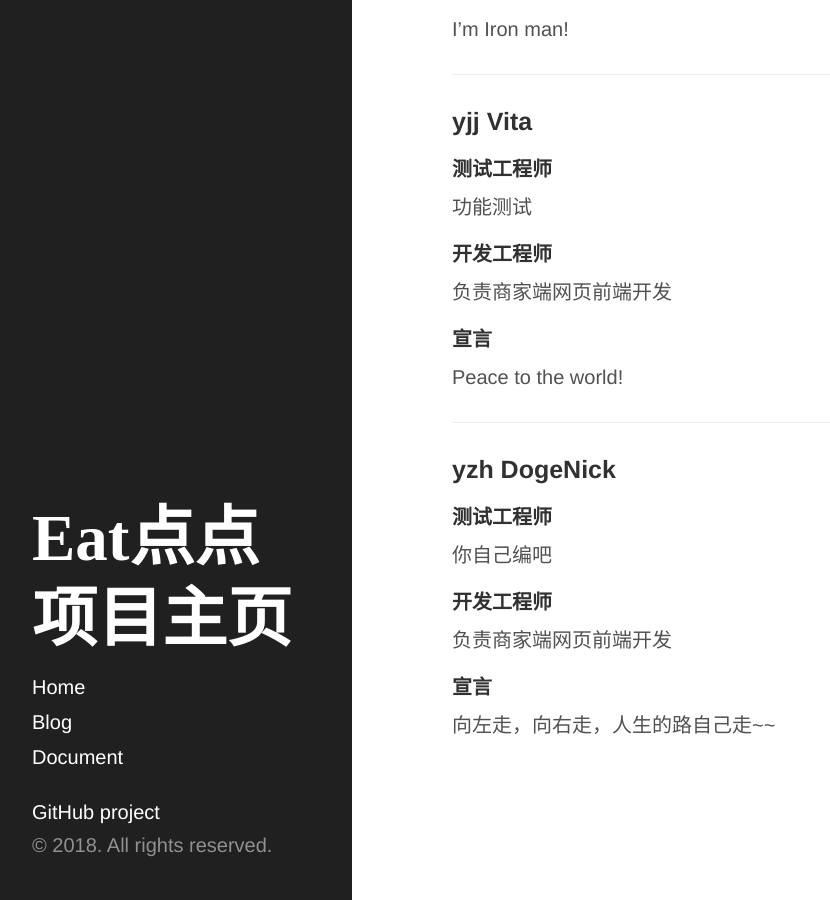
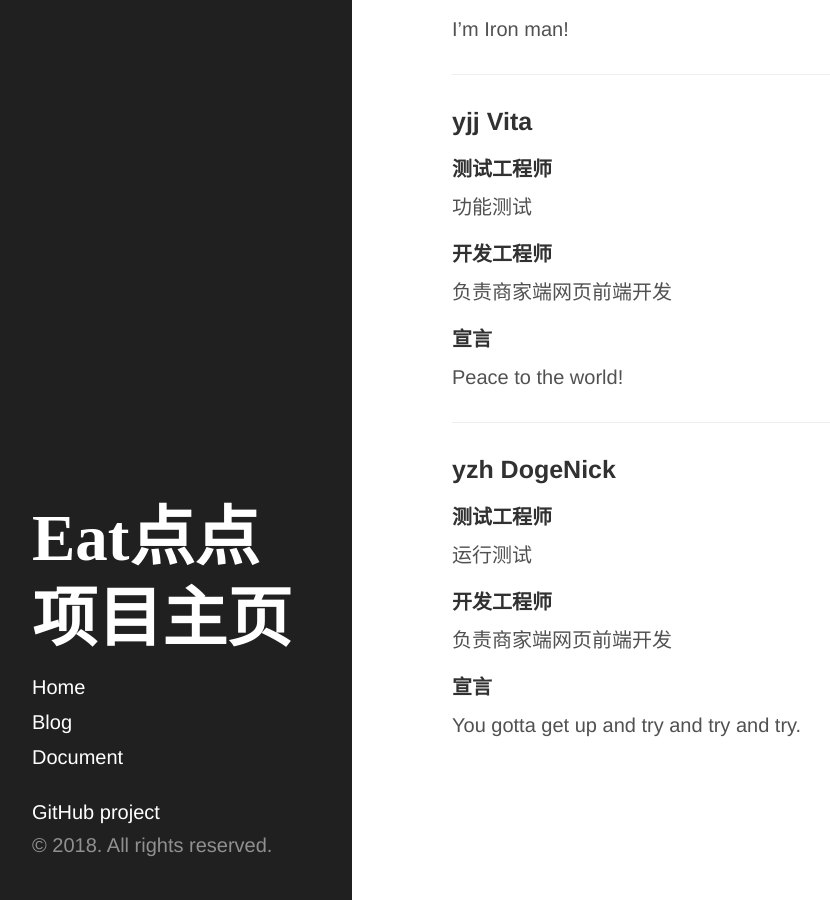
Before and after one commit to ChickenDinner8/ChickenDinner8.github.io, a Jekyll site: the page built from _posts/2018-04-11-team_profile.md, in a window 1280 px wide and 900 px high, scrolled down 2423 px. Shown: the whole window, without its empty margins (8-838 px from the left). Built offline with Jekyll 4.4.1, drawn with Linux system fonts in a browser that asks for light colours.

Commit message:
change team_profile

```diff
--- a/_posts/2018-04-11-team_profile.md
+++ b/_posts/2018-04-11-team_profile.md
@@ -128,7 +128,7 @@ Peace to the world!
 
 ##### 测试工程师
 
-你自己编吧
+运行测试
 
 ##### 开发工程师
 
@@ -136,4 +136,4 @@ Peace to the world!
 
 ##### 宣言
 
-向左走，向右走，人生的路自己走~~
+You gotta get up and try and try and try.
```
